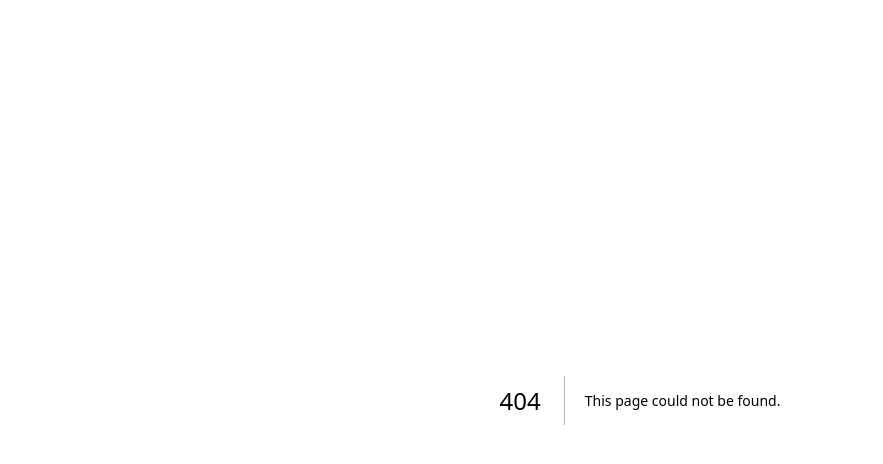
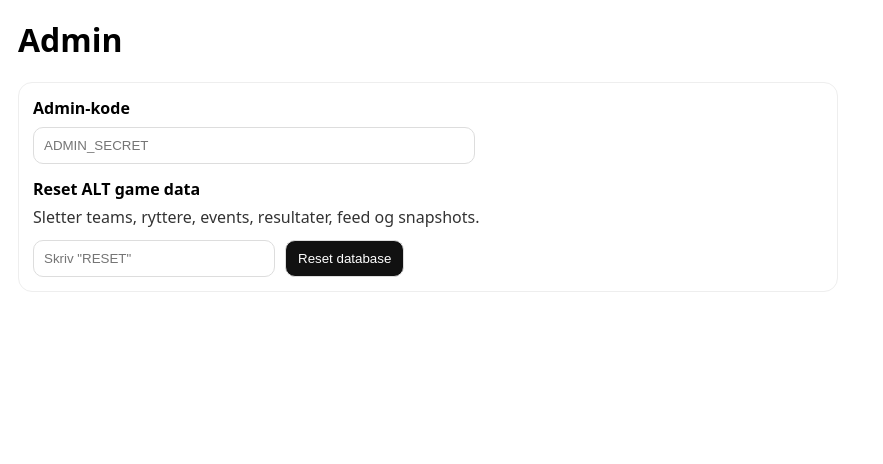
Before and after one commit to davidkvistgaard/Tennedz, a Next.js app: page /admin in a window 1280 px wide. Before the commit this address had no page. Shown: the top 464 px of the page, without its empty margins (0-883 px from the left). Built offline with nearby package versions, Linux system fonts and the light colour scheme.

Commit message:
Create page.js

```diff
--- /dev/null
+++ b/app/admin/page.js
@@ -0,0 +1,88 @@
+"use client";
+
+import { useState } from "react";
+
+export default function AdminPage() {
+  const [secret, setSecret] = useState("");
+  const [confirmText, setConfirmText] = useState("");
+  const [status, setStatus] = useState("");
+  const [busy, setBusy] = useState(false);
+
+  async function resetAll() {
+    setStatus("");
+    if (!secret) return setStatus("Skriv ADMIN-koden først.");
+    if (confirmText !== "RESET") return setStatus('Skriv "RESET" i bekræftelsefeltet.');
+
+    setBusy(true);
+    try {
+      const res = await fetch("/api/admin/reset", {
+        method: "POST",
+        headers: { "Content-Type": "application/json" },
+        body: JSON.stringify({ secret })
+      });
+
+      const text = await res.text();
+      let json = null;
+      try { json = JSON.parse(text); } catch {}
+
+      if (!res.ok) throw new Error(json?.error ?? text ?? "Ukendt fejl");
+
+      setStatus("✅ " + (json.message || "Reset done"));
+    } catch (e) {
+      setStatus("❌ " + (e?.message ?? String(e)));
+    } finally {
+      setBusy(false);
+    }
+  }
+
+  return (
+    <main style={{ padding: 18, fontFamily: "system-ui, sans-serif", maxWidth: 820 }}>
+      <h1 style={{ marginTop: 0 }}>Admin</h1>
+
+      <div style={{ border: "1px solid #eee", borderRadius: 14, padding: 14 }}>
+        <div style={{ fontWeight: 800 }}>Admin-kode</div>
+        <input
+          value={secret}
+          onChange={(e) => setSecret(e.target.value)}
+          placeholder="ADMIN_SECRET"
+          type="password"
+          style={{ marginTop: 8, padding: 10, borderRadius: 10, border: "1px solid #ddd", width: "100%", maxWidth: 420 }}
+        />
+
+        <div style={{ marginTop: 14, fontWeight: 800 }}>Reset ALT game data</div>
+        <div style={{ marginTop: 6, opacity: 0.8 }}>
+          Sletter teams, ryttere, events, resultater, feed og snapshots.
+        </div>
+
+        <div style={{ marginTop: 12, display: "flex", gap: 10, flexWrap: "wrap", alignItems: "center" }}>
+          <input
+            value={confirmText}
+            onChange={(e) => setConfirmText(e.target.value)}
+            placeholder='Skriv "RESET"'
+            style={{ padding: 10, borderRadius: 10, border: "1px solid #ddd", width: 220 }}
+          />
+          <button
+            onClick={resetAll}
+            disabled={busy}
+            style={{
+              padding: "10px 12px",
+              borderRadius: 10,
+              border: "1px solid #ddd",
+              background: "#111",
+              color: "white",
+              cursor: busy ? "not-allowed" : "pointer"
+            }}
+          >
+            {busy ? "Arbejder…" : "Reset database"}
+          </button>
+        </div>
+
+        {status ? (
+          <div style={{ marginTop: 12, border: "1px solid #eee", borderRadius: 12, padding: 10 }}>
+            {status}
+          </div>
+        ) : null}
+      </div>
+    </main>
+  );
+}
```
